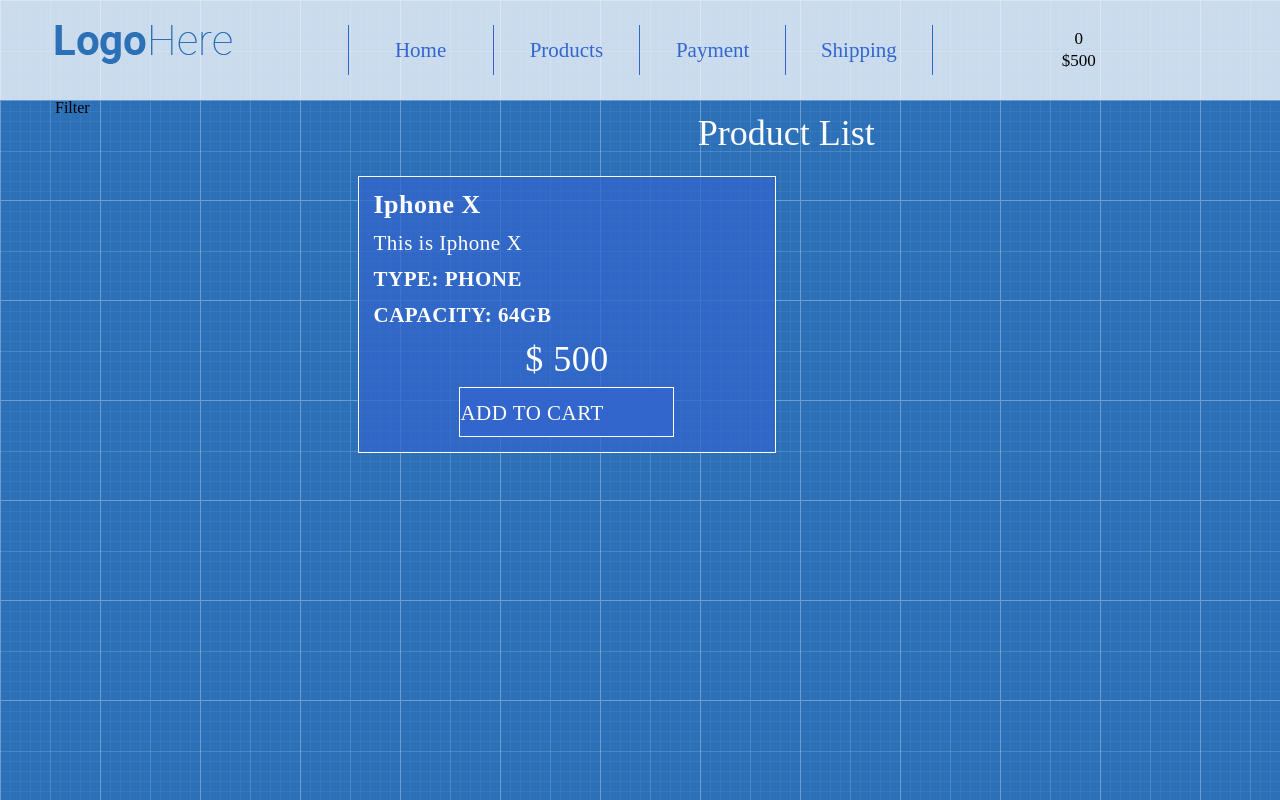
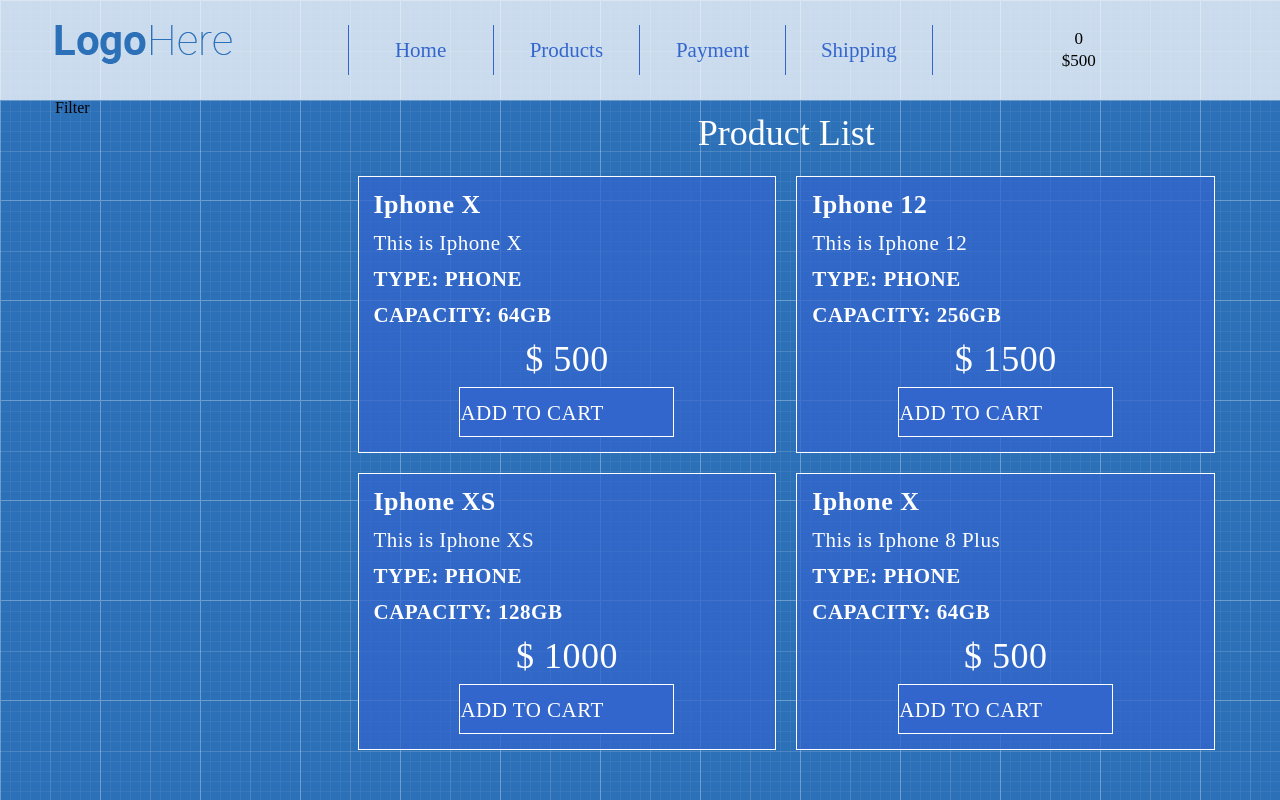
Before and after one commit to tarassh03/shop-project, a React (Create React App) app: page / in a window 1280 px wide. Built offline with nearby package versions, Linux system fonts and the light colour scheme.

Commit message:
Добавил 3 карточки и добавил PROPS

```diff
--- a/src/App/Main/Products/ProductList.js
+++ b/src/App/Main/Products/ProductList.js
@@ -8,9 +8,49 @@
 
             <h2 className="page-title">Product List</h2>
                 <div className="row">
+
+
                      <div className="col-lg-6">
-                        <ProductListItem/>
+                        <ProductListItem
+                            name="Iphone X"
+                            description="This is Iphone X"
+                            type="phone"
+                            capacity="64"
+                            price="500"
+                        />
                     </div>
+
+                    <div className="col-lg-6">
+                        <ProductListItem
+                            name="Iphone 12"
+                            description="This is Iphone 12"
+                            type="phone"
+                            capacity="256"
+                            price="1500"
+                        />
+                    </div>
+
+                    <div className="col-lg-6">
+                        <ProductListItem
+                            name="Iphone XS"
+                            description="This is Iphone XS"
+                            type="phone"
+                            capacity="128"
+                            price="1000"
+                         />
+                    </div>
+
+                    <div className="col-lg-6">
+                        <ProductListItem
+                            name="Iphone X"
+                            description="This is Iphone 8 Plus"
+                            type="phone"
+                            capacity="64"
+                            price="500"
+                        />
+                    </div>
+
+
 
                 </div>
 
--- a/src/App/Main/Products/ProductListItem.js
+++ b/src/App/Main/Products/ProductListItem.js
@@ -1,15 +1,16 @@
 import React from 'react'
 import './ProductListItem.css'
 
-const ProdustListItem = () => {
+const ProdustListItem = (props) => {
+    console.log(props)
     return (
             <div className="product-list-item">
 
-                <div className="product-title">Iphone X</div>
-                <div className="product-description">This is Iphone X</div>
-                <div className="product-features">Type: phone</div>
-                <div className="product-features">Capacity: 64Gb</div>
-                <div className="product-price">$ 500</div>
+                <div className="product-title">{props.name}</div>
+                <div className="product-description">{props.description}</div>
+                <div className="product-features">Type: {props.type}</div>
+                <div className="product-features">Capacity: {props.capacity}Gb</div>
+                <div className="product-price">$ {props.price}</div>
                 <div className="btn-add-to-cart">Add to cart</div>
 
             </div>
```
Also changed, not shown: 1 other file (tests, documents, lock files or other folders).
